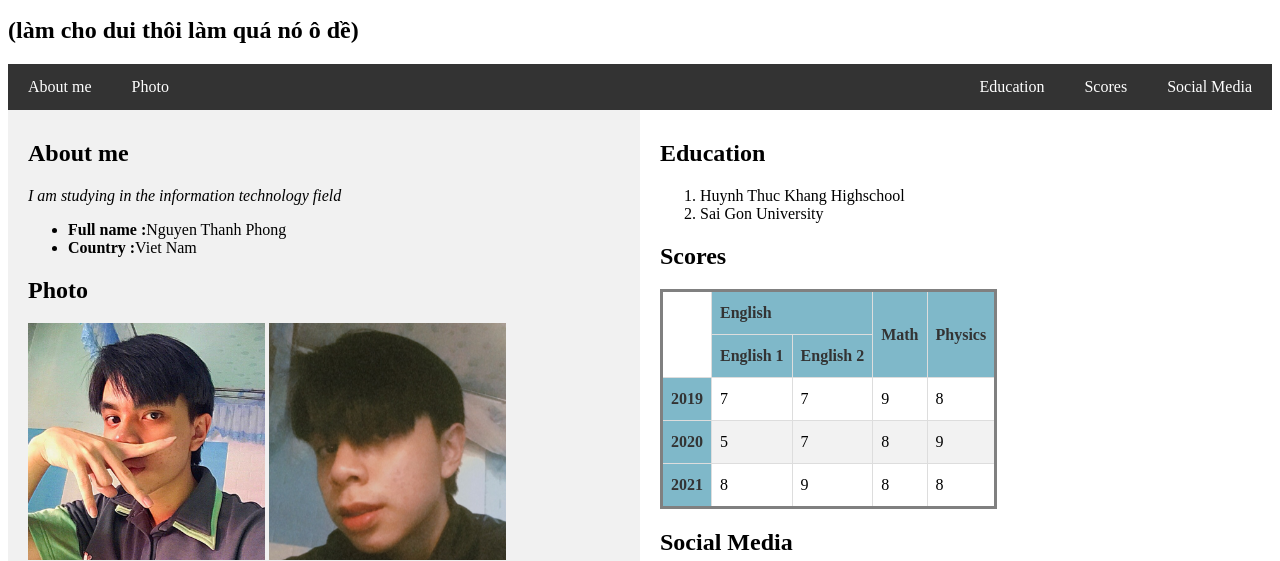
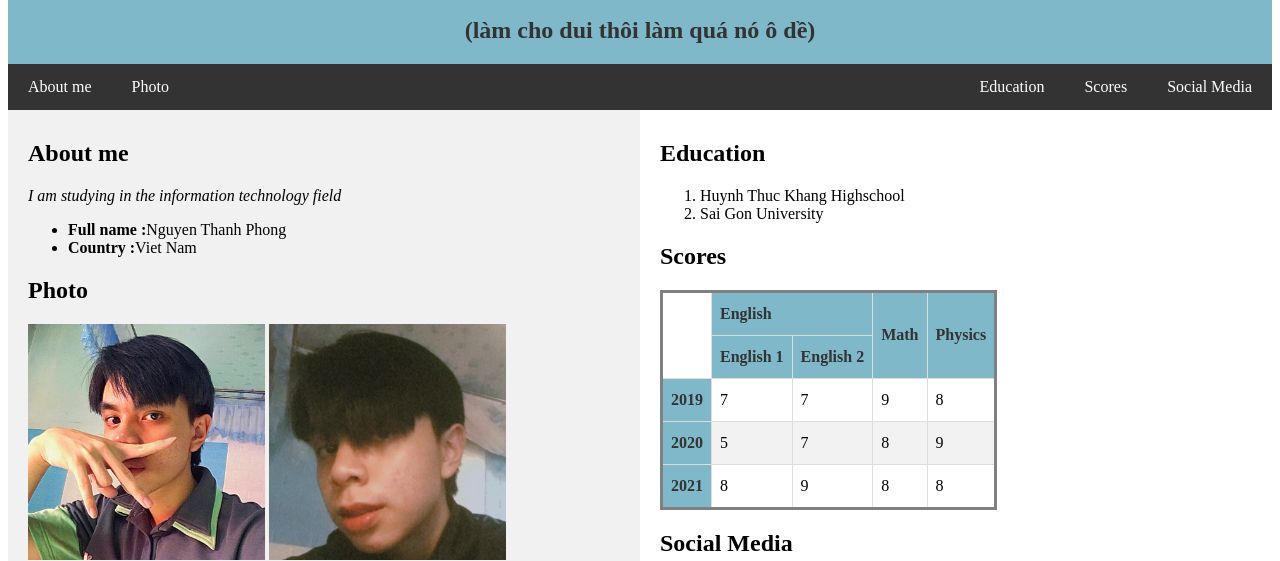
Before and after one commit to thanhphong28/thanhphong.github.io, a plain HTML site: page index.html in a window 1280 px wide. Shown: the part 208-769 px from the top of the page. Drawn offline with Linux system fonts and the light colour scheme.

Commit message:
Update bt1.css

```diff
--- a/css/bt1.css
+++ b/css/bt1.css
@@ -9,7 +9,13 @@
     text-align: center;
     padding: 80px;
 }
-
+#menu_text1 {
+    background-color: #7fb8c9;
+    color: #333;
+    text-align: center;
+    margin: 0;
+    padding: 20px;
+}
 nav{
     background-color: #333;
     overflow: hidden;
```
